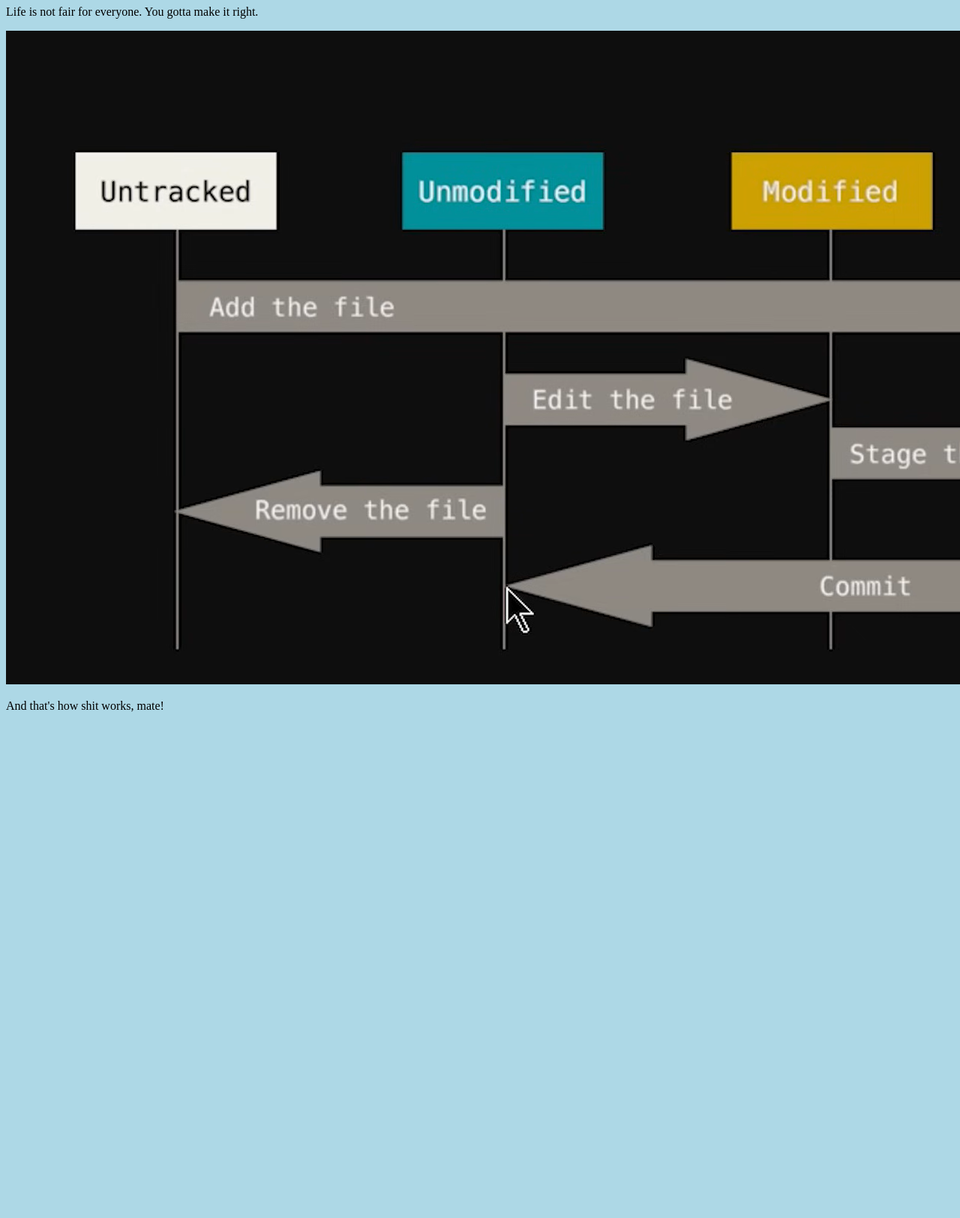
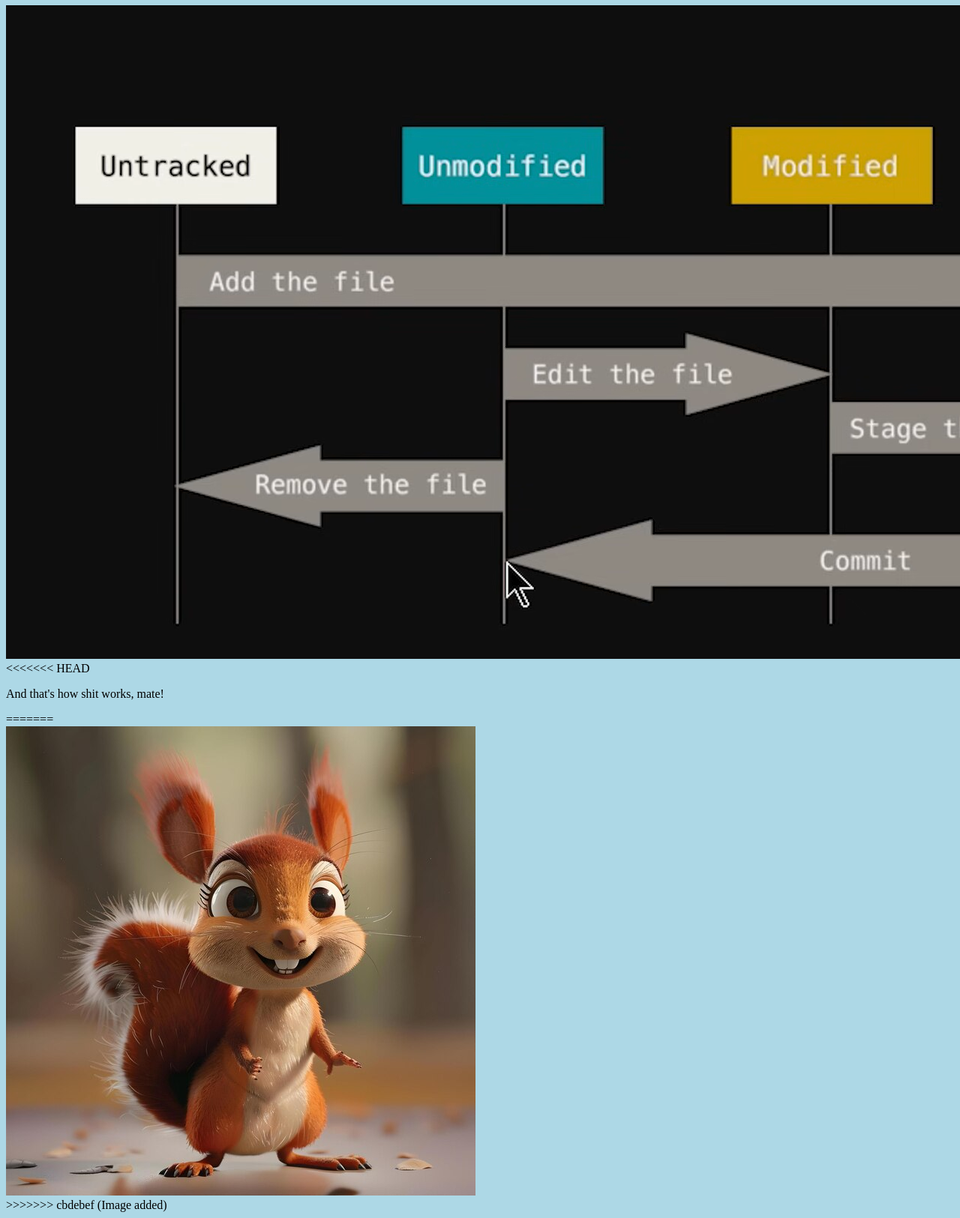
Before and after one commit to Darshan-147/hello-world, a plain HTML site: page index.html in a window 1280 px wide. Shown: the part 73-1698 px from the top of the page at 75% size. Before the commit the page ends 1040 px from the top, so only its background shows below. Drawn offline with Linux system fonts and the light colour scheme.

Commit message:
Image added

```diff
--- a/index.html
+++ b/index.html
@@ -8,8 +8,11 @@
 </head>
 <body>
     <h1>I am gonna crush git and github</h1>
-    <p>Life is not fair for everyone. You gotta make it right.</p>
     <div><img src="4 Modes in Git.png"></div>
+<<<<<<< HEAD
     <p>And that's how shit works, mate!</p>
+=======
+    <div><img src="Smiling Squirrel.jpg"></div>
+>>>>>>> cbdebef (Image added)
 </body>
 </html>
```
Also changed, not shown: Smiling Squirrel.jpg (added).
